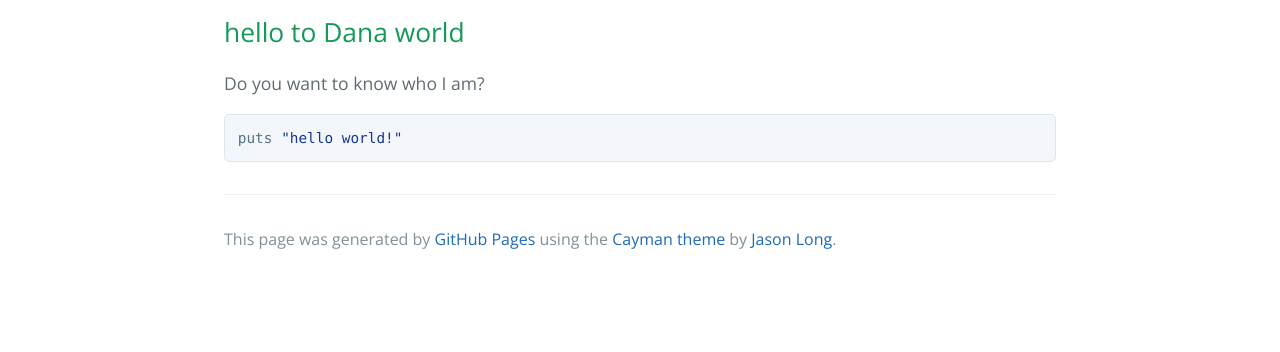
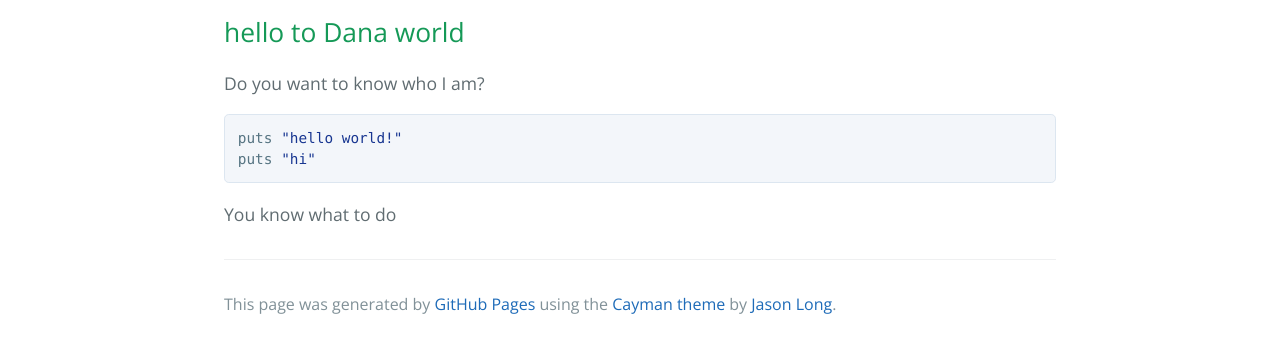
Before and after one commit to leena724/leena724.github.io, a plain HTML site: page index.html in a window 1280 px wide. Shown: the part 374-726 px from the top of the page. Drawn offline with nearby package versions, Linux system fonts and the light colour scheme.

Commit message:
Replace master branch with page content via GitHub

```diff
--- a/index.html
+++ b/index.html
@@ -24,7 +24,10 @@
 
 <p>Do you want to know who I am?</p>
 
-<div class="highlight highlight-source-ruby"><pre>puts <span class="pl-s"><span class="pl-pds">"</span>hello world!<span class="pl-pds">"</span></span></pre></div>
+<div class="highlight highlight-source-ruby"><pre>puts <span class="pl-s"><span class="pl-pds">"</span>hello world!<span class="pl-pds">"</span></span>
+puts <span class="pl-s"><span class="pl-pds">"</span>hi<span class="pl-pds">"</span></span></pre></div>
+
+<p>You know what to do </p>
 
       <footer class="site-footer">
 
```
Also changed, not shown: params.json (+1 -1 lines).
